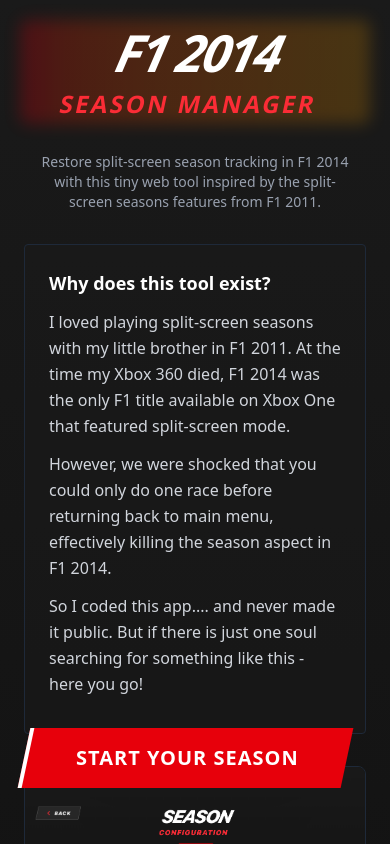
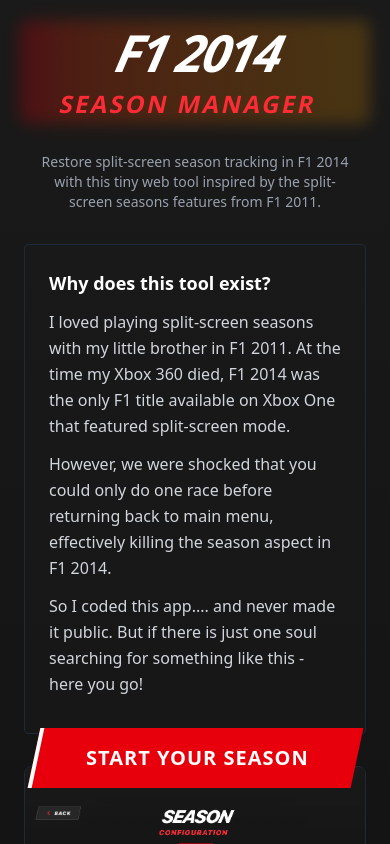
Before and after one commit to therobhe/f1-game-point-manager, a React (Vite) app: page / in a window 390 px wide. Shown: the top 844 px of the page. Built offline with nearby package versions, Linux system fonts and the light colour scheme.

Commit message:
Make start button stay centered on mobile

```diff
--- a/src/components/LandingPage/StartButton.tsx
+++ b/src/components/LandingPage/StartButton.tsx
@@ -3,15 +3,15 @@
 const StartButton = () => {
 	return (
 		<div
-			className="fixed left-6 bottom-14 z-50 flex flex-col items-center md:relative md:left-auto md:bottom-auto md:flex">
+			className="fixed inset-x-0 bottom-14 z-50 flex justify-center sm:relative sm:inset-x-auto sm:bottom-auto">
 			<Link
 				to="/track-config"
 				className="inline-flex relative overflow-hidden group px-12 py-4 bg-red-600 rounded-none border-l-4 border-white transform -skew-x-12 transition-all duration-300 ease-out hover:bg-red-700 hover:scale-105 hover:shadow-[0_0_20px_rgba(220,38,38,0.5)]"
 			>
-				    <span
-					    className="relative z-10 block text-xl font-bold text-white uppercase tracking-wider transform skew-x-12">
-				      Start your Season
-				    </span>
+				<span
+					className="relative z-10 block text-xl font-bold text-white uppercase tracking-wider transform skew-x-12">
+					Start your Season
+				</span>
 				<div
 					className="absolute inset-0 h-full w-full scale-0 rounded-none transition-all duration-300 group-hover:scale-100 group-hover:bg-red-800/50" />
 			</Link>
```
